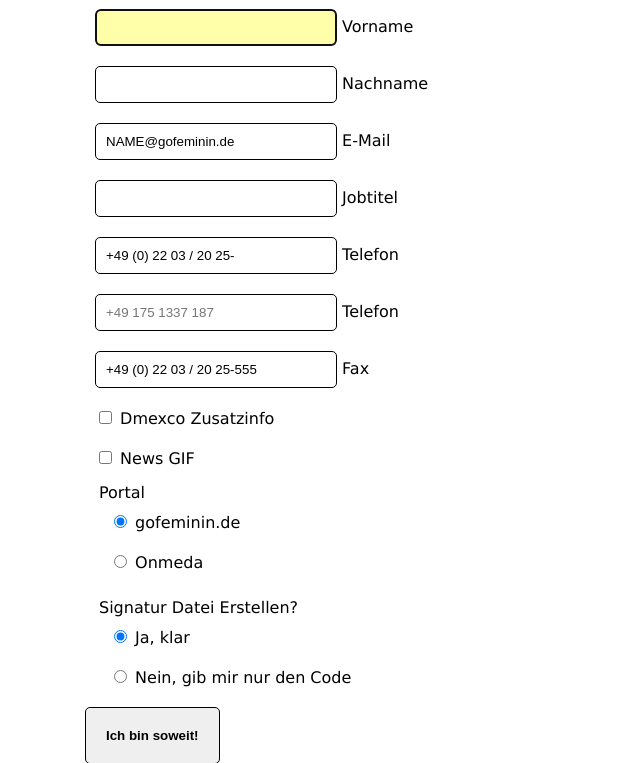
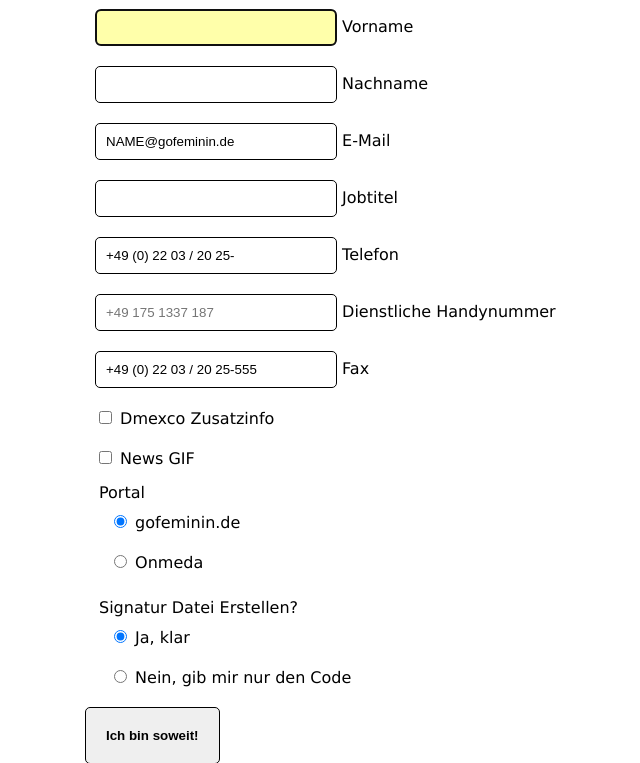
Before and after one commit to gofeminin/signature-generator, a PHP site: page / in a window 1280 px wide. Shown: the part 166-929 px from the top of the page, without its empty margins (280-920 px from the left). Run offline with PHP 8.4, Linux system fonts and the light colour scheme.

Commit message:
Update wording

```diff
--- a/index.php
+++ b/index.php
@@ -36,7 +36,7 @@ header_remove('X-UA-Compatible');
 				</label>
 				<label>
 					<input type="tel" class="input_text" name="corp_phone" placeholder="+49 175 1337 187" />
-					Telefon
+					Dienstliche Handynummer
 				</label>
 				<label>
 					<input type="tel" class="input_text" name="fax" value="+49 (0) 22 03 / 20 25-555" />
```
